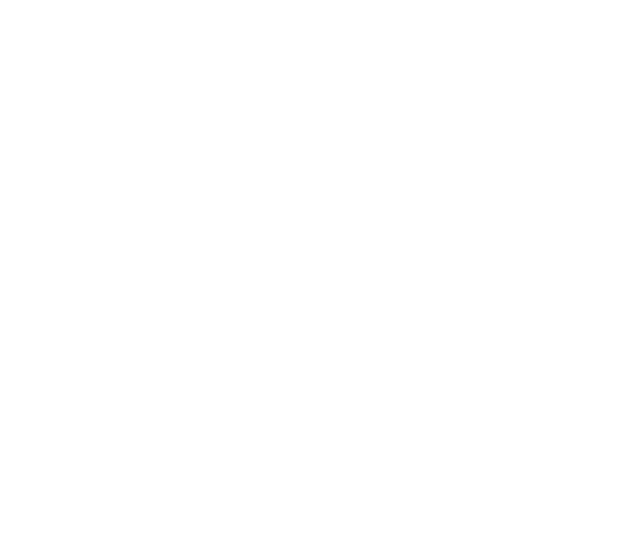
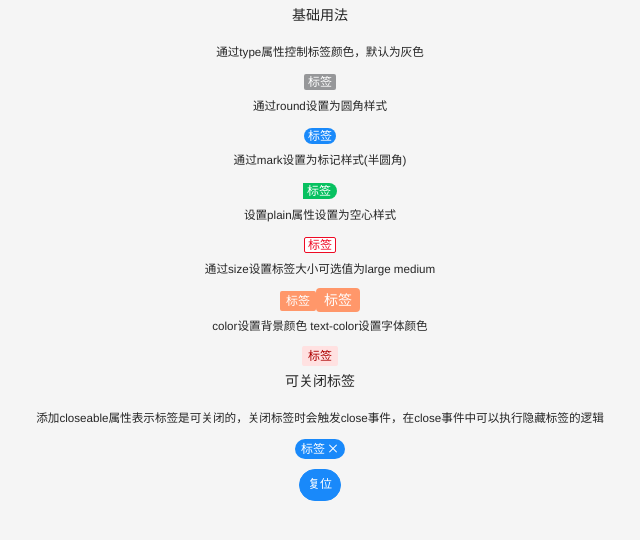
Before and after one commit to yonggeCode/vant-study, a Vue app: page /Tag in a window 1280 px wide. Shown: the top 540 px of the page, without its empty margins (320-960 px from the left). Built offline with nearby package versions, Linux system fonts and the light colour scheme.

Commit message:
sticky&swipe&tag

```diff
--- a/src/layout/Home.vue
+++ b/src/layout/Home.vue
@@ -55,6 +55,9 @@
         <router-link class="link" tag="div" to="/Progress">Progress</router-link>
         <router-link class="link" tag="div" to="/Skeleton">Skeleton</router-link>
         <router-link class="link" tag="div" to="/Steps">Steps</router-link>
+        <router-link class="link" tag="div" to="/Sticky">Sticky</router-link>
+        <router-link class="link" tag="div" to="/Swipe">Swipe</router-link>
+        <router-link class="link" tag="div" to="/Tag">Tag</router-link>
       </van-collapse-item>
     </van-collapse>
   </div>
--- a/src/router/index.js
+++ b/src/router/index.js
@@ -355,12 +355,35 @@
     }
   },
   {
+    path: '/Sticky',
+    name: 'Sticky',
+    component: () => import('../views/Sticky'),
+    meta:{
+      type:"show"
+    }
+  },
+  {
+    path: '/Swipe',
+    name: 'Swipe',
+    component: () => import('../views/Swipe'),
+    meta:{
+      type:"show"
+    }
+  },
+  {
+    path: '/Tag',
+    name: 'Tag',
+    component: () => import('../views/Tag'),
+    meta:{
+      type:"show"
+    }
+  },
+  {
     path: '/Test',
     name: 'Test',
     component: () => import('../views/Test')
   },
 ]
-
 const router = new VueRouter({
   mode: 'history',
   base: process.env.BASE_URL,
--- /dev/null
+++ b/src/views/Sticky.vue
@@ -0,0 +1,72 @@
+<template>
+  <div class="container">
+    <div class="block">
+      <h4>基础用法</h4>
+      <h5>将内容包裹在Sticky组件内即可</h5>
+      <van-sticky>
+        <van-button type="primary">基础用法</van-button>
+      </van-sticky>
+      <h5>通过offset-top属性可以设置组件在吸顶时与顶部的距离</h5>
+      <h5>如果要给具体的位置，最好用margin，竖直方向上用offset-top控制</h5>
+      <van-sticky :offset-top="50">
+        <van-button style="margin-left:100px" type="info">吸顶距离</van-button>
+      </van-sticky>
+    </div>
+
+    <div class="block">
+      <h4>指定容器，局部吸顶</h4>chao
+      <h5>通过container属性可以指定组件的容器，页面滚动时，组件会始终保持在容器范围内，当组件即将超出容器底部时，会固定在容器的底部</h5>
+      <h5>即容器超出视图范围，粘性组件会固定在容器的底部和容器一起滚出视图范围</h5>
+      <div class="box" ref="container" style="height: 150px;">
+        <van-sticky :container="container">
+          <van-button style="margin-left:200px" type="warning">指定容器</van-button>
+        </van-sticky>
+      </div>
+    </div>
+
+    <!-- <div class="block">
+      <h4>根据position: sticky属性自己写一个吸顶</h4>
+      <div class="sticky">
+        我的吸顶
+      </div>
+    </div> -->
+  </div>
+</template>
+
+<script>
+import Vue from "vue";
+import { Sticky, Button } from "vant";
+
+Vue.use(Sticky);
+Vue.use(Button);
+
+export default {
+  data() {
+    return{
+      container: null
+    }
+  },
+  mounted() {
+    this.container = this.$refs.container;
+  }
+};
+</script>
+
+<style lang="scss" scoped>
+.container {
+  height: 200%;
+  overflow: visible;
+}
+.box{
+  background: #12306f;
+}
+.block{
+  overflow: visible;
+
+}
+.sticky{
+  position: sticky;
+  top: 30px;
+  text-align: right;
+}
+</style>
--- /dev/null
+++ b/src/views/Swipe.vue
@@ -0,0 +1,100 @@
+<template>
+  <div class="container">
+    <div class="block">
+      <h5>每个 SwipeItem 代表一张轮播卡片，可以通过autoplay属性设置自动轮播的间隔</h5>
+      <h5>indicator-color指示器颜色</h5>
+      <van-swipe class="my-swipe" :autoplay="3000" indicator-color="white" @change="onChange">
+        <van-swipe-item @click="onClick()">1</van-swipe-item>
+        <van-swipe-item @click="onClick()">2</van-swipe-item>
+        <van-swipe-item @click="onClick()">3</van-swipe-item>
+        <van-swipe-item @click="onClick()">4</van-swipe-item>
+      </van-swipe>
+    </div>
+    <h4>图片懒加载</h4>
+    <h5>当 Swipe 中含有图片时，可以配合 Lazyload 组件实现图片懒加载</h5>
+    <div class="block">
+      <van-swipe :autoplay="3000">
+        <van-swipe-item v-for="(image, index) in images" :key="index">
+          <img v-lazy="image" style="width:100vw" />
+        </van-swipe-item>
+      </van-swipe>
+    </div>
+    <div class="block">
+      <h4>竖直滚动</h4>
+      <van-swipe
+        class="my-swipe"
+        style="height: 200px;"
+        :autoplay="3000"
+        indicator-color="white"
+        vertical
+      >
+        <van-swipe-item>1</van-swipe-item>
+        <van-swipe-item>2</van-swipe-item>
+        <van-swipe-item>3</van-swipe-item>
+        <van-swipe-item>4</van-swipe-item>
+      </van-swipe>
+    </div>
+    <div class="block">
+      <h4>自定义指示器</h4>
+      <h5>通过indicator插槽可以自定义指示器的样式</h5>
+      <van-swipe class="my-swipe" :autoplay="3000" @change="onChange2">
+        <van-swipe-item>1</van-swipe-item>
+        <van-swipe-item>2</van-swipe-item>
+        <van-swipe-item>3</van-swipe-item>
+        <van-swipe-item>4</van-swipe-item>
+        <template #indicator>
+          <div class="custom-indicator">{{ current + 1 }}/4</div>
+        </template>
+      </van-swipe>
+    </div>
+  </div>
+</template>
+
+<script>
+import Vue from "vue";
+import { Swipe, SwipeItem, Lazyload } from "vant";
+
+Vue.use(Swipe);
+Vue.use(SwipeItem);
+Vue.use(Lazyload);
+export default {
+  data() {
+    return {
+      images: [
+        "https://img.yzcdn.cn/vant/apple-1.jpg",
+        "https://img.yzcdn.cn/vant/apple-2.jpg"
+      ],
+      current: 0
+    };
+  },
+  methods: {
+    onChange(index) {
+      console.log(index);
+    },
+    onClick() {
+      console.log("click");
+    },
+    onChange2(index) {
+      this.current = index;
+    }
+  }
+};
+</script>
+
+<style lang="scss" scoped>
+.block::v-deep .my-swipe .van-swipe-item {
+  color: #fff;
+  font-size: 20px;
+  line-height: 150px;
+  text-align: center;
+  background-color: #39a9ed;
+}
+.custom-indicator {
+  position: absolute;
+  right: 5px;
+  bottom: 5px;
+  padding: 2px 5px;
+  font-size: 12px;
+  background: rgba(0, 0, 0, 0.1);
+}
+</style>
--- /dev/null
+++ b/src/views/Tag.vue
@@ -0,0 +1,57 @@
+<template>
+  <div class="container">
+    <div class="block">
+      <h4>基础用法</h4>
+      <h5>通过type属性控制标签颜色，默认为灰色</h5>
+      <van-tag>标签</van-tag>
+      <h5>通过round设置为圆角样式</h5>
+      <van-tag type="primary" round>标签</van-tag>
+      <h5>通过mark设置为标记样式(半圆角)</h5>
+      <van-tag type="success" mark>标签</van-tag>
+      <h5>设置plain属性设置为空心样式</h5>
+      <van-tag type="danger" plain>标签</van-tag>
+      <h5>通过size设置标签大小可选值为large medium</h5>
+      <van-tag type="warning" size="medium">标签</van-tag>
+      <van-tag type="warning" size="large">标签</van-tag>
+      <h5>color设置背景颜色 text-color设置字体颜色</h5>
+      <van-tag color="#ffe1e1" text-color="#ad0000"  size="medium">标签</van-tag>
+    </div>
+    <div class="block">
+      <h4>可关闭标签</h4>
+      <h5>添加closeable属性表示标签是可关闭的，关闭标签时会触发close事件，在close事件中可以执行隐藏标签的逻辑</h5>
+      <van-tag v-show="show" type="primary" size="medium" round closeable @close="onClose">标签</van-tag>
+      <br>
+      <van-button type='info' style="margin-top:10px" round  size="small" @click="onClick">复位</van-button>
+    </div>
+  </div>
+</template>
+
+<script>
+import Vue from "vue";
+import { Tag,Button } from "vant";
+
+Vue.use(Tag);
+Vue.use(Button);
+
+export default {
+  data() {
+    return {
+      show:true
+    };
+  },
+  methods:{
+    onClose(){
+      this.show = false;
+    },
+    onClick(){
+      this.show = true;
+    }
+  }
+};
+</script>
+
+<style lang="scss" scoped>
+.block{
+  text-align: center;
+}
+</style>
```
